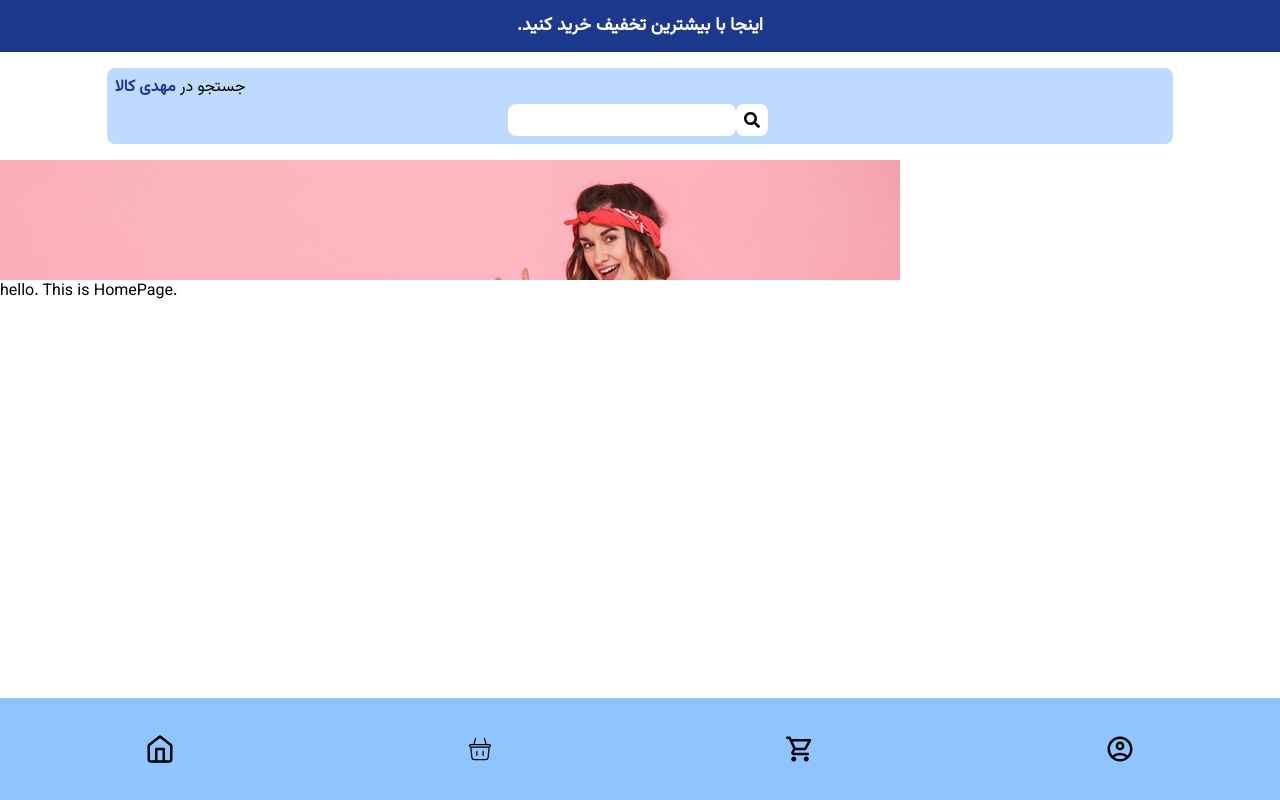
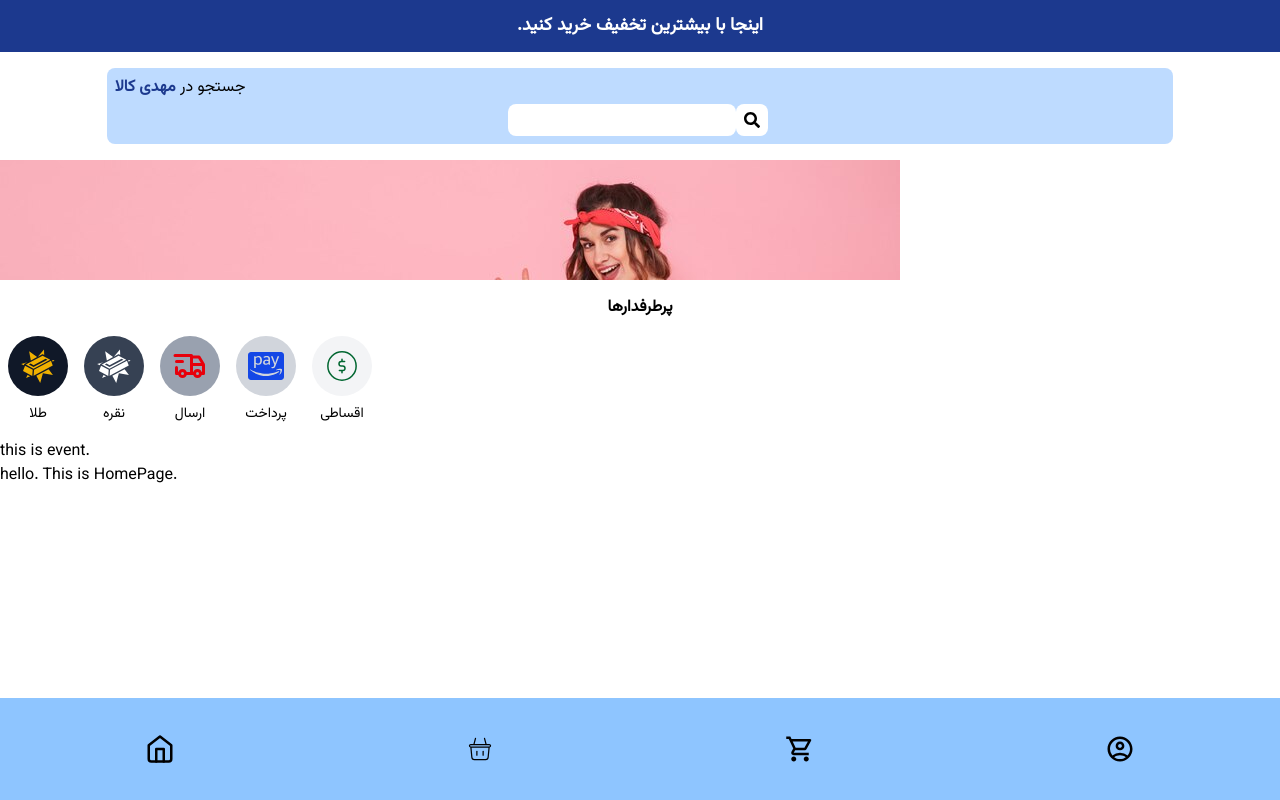
Before and after one commit to MahdiReisEbrahimi/React_Projects, a React app in the folder MehdiKala_Project/: page / in a window 1280 px wide. Built offline with nearby package versions, Linux system fonts and the light colour scheme; the HTML template or start-up script is replaced by a standard one.

Commit message:
home page Populars added (without any logic.)

```diff
--- /dev/null
+++ b/MehdiKala_Project/src/Components/HomePage/HomePage_Events.jsx
@@ -0,0 +1,3 @@
+export default function HomePage_Events() {
+  return <div>this is event.</div>;
+}
--- /dev/null
+++ b/MehdiKala_Project/src/Components/HomePage/HomePage_Popular.jsx
@@ -0,0 +1,44 @@
+import { GiGoldBar } from "react-icons/gi";
+import { TbTruckDelivery } from "react-icons/tb";
+import { FaCcAmazonPay } from "react-icons/fa6";
+import { CiDollar } from "react-icons/ci";
+
+export default function HomePage_Popular() {
+  return (
+    <div className="text-center mb-4">
+      <h2 className="font-bold mb-2">پرطرفدارها</h2>
+      <div className="flex">
+        <div className="flex flex-col cursor-pointer">
+          <div className="text-4xl text-yellow-500 w-15 h-15 rounded-full bg-gray-900 flex items-center justify-center p-1 m-2">
+            <GiGoldBar />
+          </div>
+          <p className="text-sm">طلا</p>
+        </div>
+        <div className="flex flex-col cursor-pointer">
+          <div className="text-4xl text-white w-15 h-15 rounded-full bg-gray-700 flex items-center justify-center p-1 m-2">
+            <GiGoldBar />
+          </div>
+          <p className="text-sm">نقره</p>
+        </div>
+        <div className="flex flex-col cursor-pointer">
+          <div className="text-4xl text-red-600 w-15 h-15 rounded-full bg-gray-400 flex items-center justify-center p-1 m-2">
+            <TbTruckDelivery />
+          </div>
+          <p className="text-sm">ارسال</p>
+        </div>
+        <div className="flex flex-col cursor-pointer">
+          <div className="text-4xl text-blue-700 w-15 h-15 rounded-full bg-gray-300 flex items-center justify-center p-1 m-2">
+            <FaCcAmazonPay />
+          </div>
+          <p className="text-sm">پرداخت</p>
+        </div>
+        <div className="flex flex-col cursor-pointer">
+          <div className="text-4xl text-green-800 w-15 h-15 rounded-full bg-gray-100 flex items-center justify-center p-1 m-2">
+            <CiDollar />
+          </div>
+          <p className="text-sm">اقساطی</p>
+        </div>
+      </div>
+    </div>
+  );
+}
--- a/MehdiKala_Project/src/Components/HomePage/HomePage_Slider.jsx
+++ b/MehdiKala_Project/src/Components/HomePage/HomePage_Slider.jsx
@@ -13,7 +13,7 @@ export default function HomePage_Header() {
       slidesPerView={1}
       loop={true}
       autoplay={{ delay: 1000 }}
-      className="h-30"
+      className="h-30 mb-4"
     >
       <SwiperSlide>
         <img src={a1} alt="Slide 1" />
--- a/MehdiKala_Project/src/Pages/Home.jsx
+++ b/MehdiKala_Project/src/Pages/Home.jsx
@@ -1,6 +1,8 @@
 import HomePage_Header from "../Components/HomePage/HomePage_Header";
 import HomePage_Slider from "../Components/HomePage/HomePage_Slider";
 import HomePage_SearchBar from "../Components/HomePage/HomePage_SearchBar";
+import HomePage_Events from "../Components/HomePage/HomePage_Events";
+import HomePage_Popular from "../Components/HomePage/HomePage_Popular";
 
 export default function Home() {
   return (
@@ -8,6 +10,8 @@ export default function Home() {
       <HomePage_Header />
       <HomePage_SearchBar />
       <HomePage_Slider />
+      <HomePage_Popular />
+      <HomePage_Events />
 
       <div>hello. This is HomePage.</div>
     </>
```
